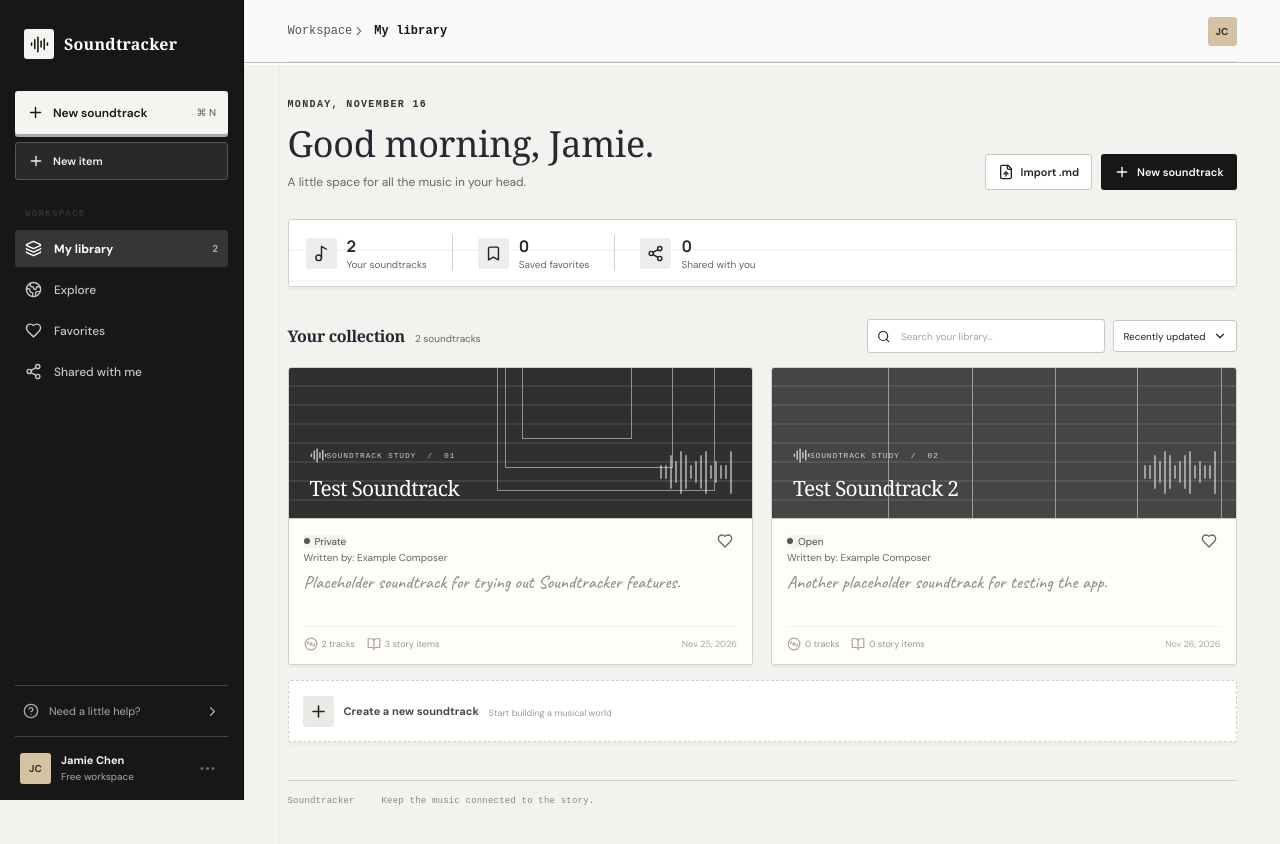
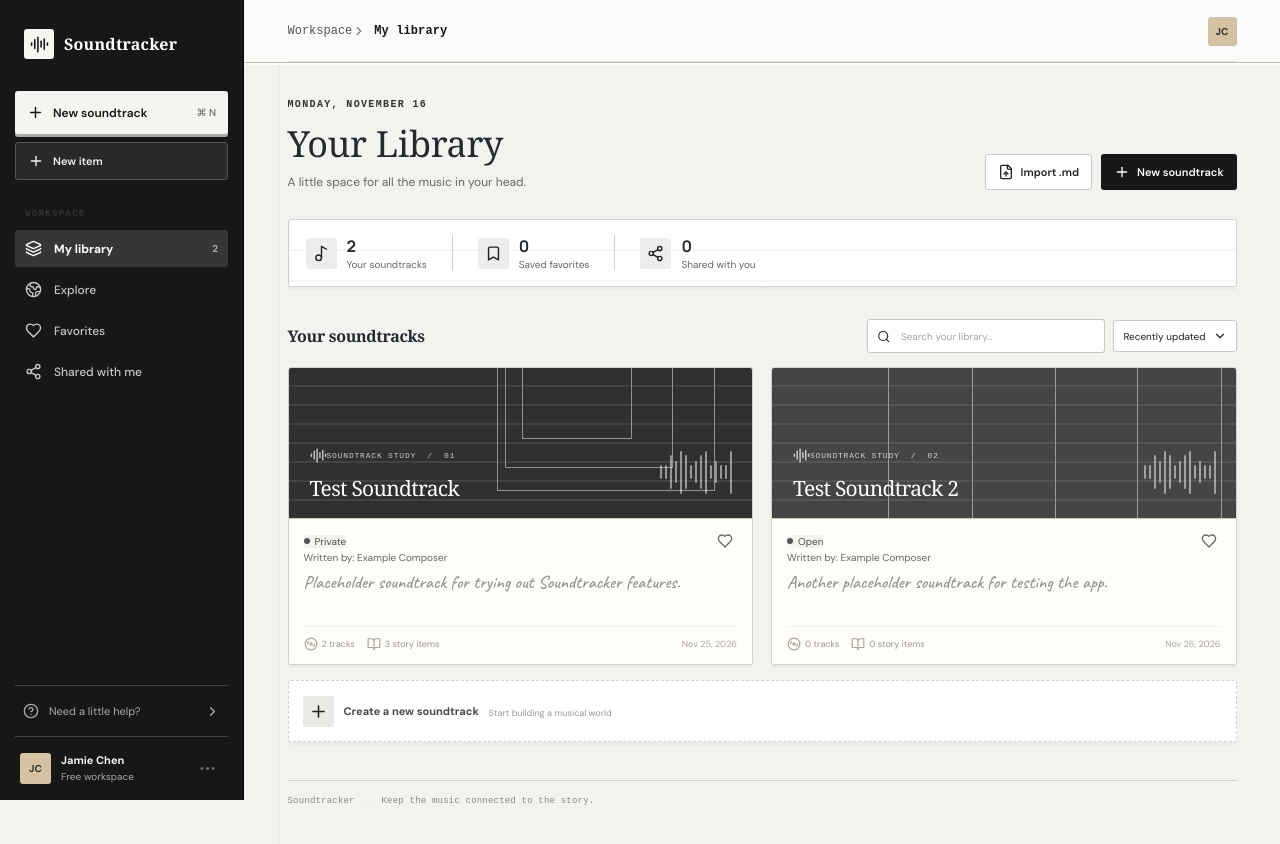
Before and after one commit to MXMiller/Soundtracker, a React (Vite) app: page / in a window 1280 px wide. Shown: the top 844 px of the page. Built offline with nearby package versions, Linux system fonts and the light colour scheme.

Commit message:
tweak page text

```diff
--- a/src/pages/CollectionPage.tsx
+++ b/src/pages/CollectionPage.tsx
@@ -28,7 +28,7 @@ export interface CollectionPageProps {
 
 const pageCopy: Record<ViewPage, { title: string; description: string }> = {
   library: {
-    title: "Good morning, Jamie.",
+    title: "Your Library",
     description: "A little space for all the music in your head.",
   },
   explore: {
@@ -46,7 +46,7 @@ const pageCopy: Record<ViewPage, { title: string; description: string }> = {
 };
 
 const pageTitle: Record<ViewPage, string> = {
-  library: "Your collection",
+  library: "Your soundtracks",
   explore: "Explore",
   favorites: "Favorites",
   shared: "Shared with me",
@@ -129,7 +129,6 @@ export function CollectionPage({
       <div className="section-toolbar">
         <div className="list-title">
           <h2>{pageTitle[page]}</h2>
-          <span>{visibleSoundtracks.length} soundtracks</span>
         </div>
         <div className={page === "library" ? "section-tools" : undefined}>
           <PageSearch page={page} query={query} onChange={onQueryChange} />
```
